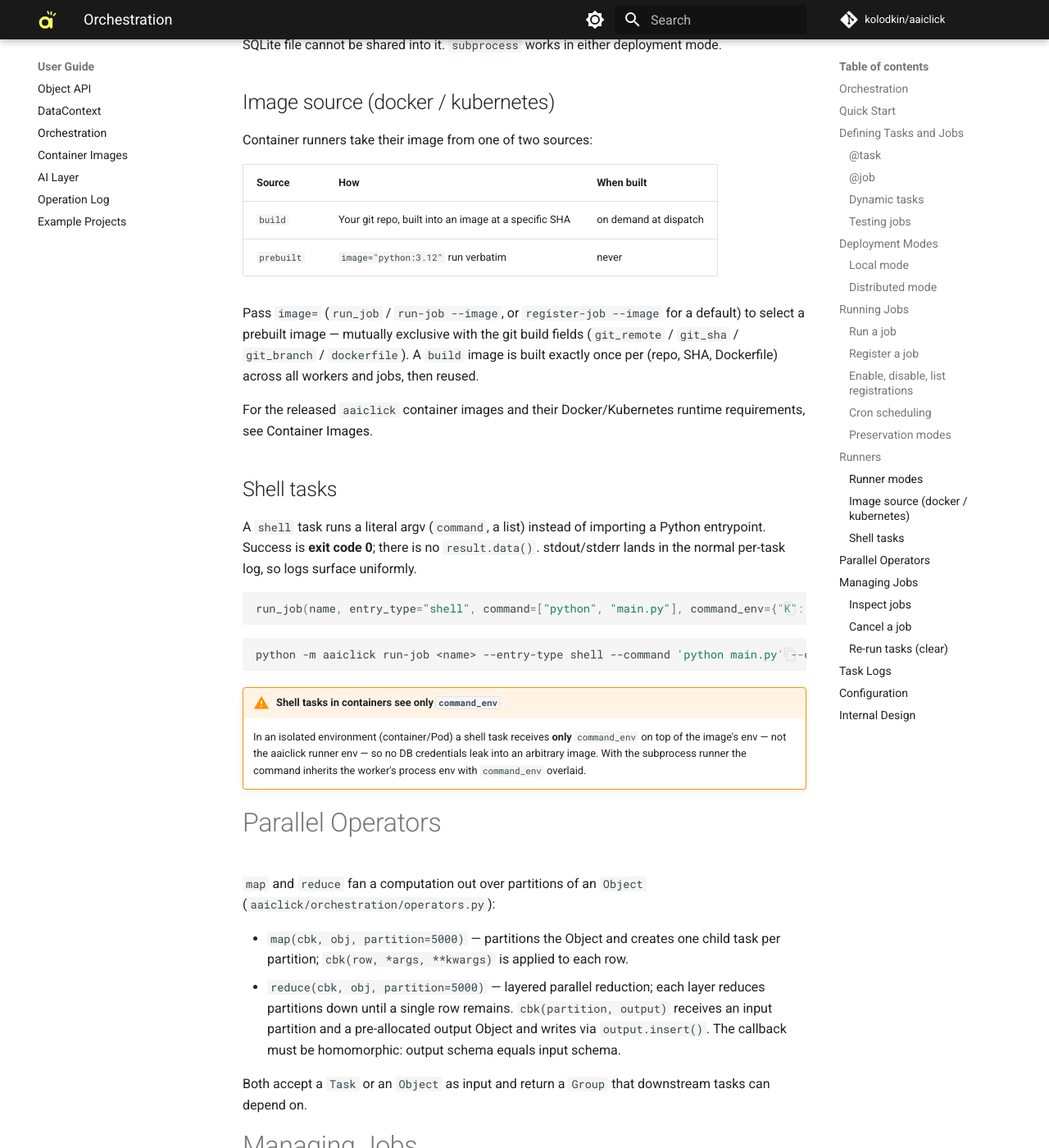
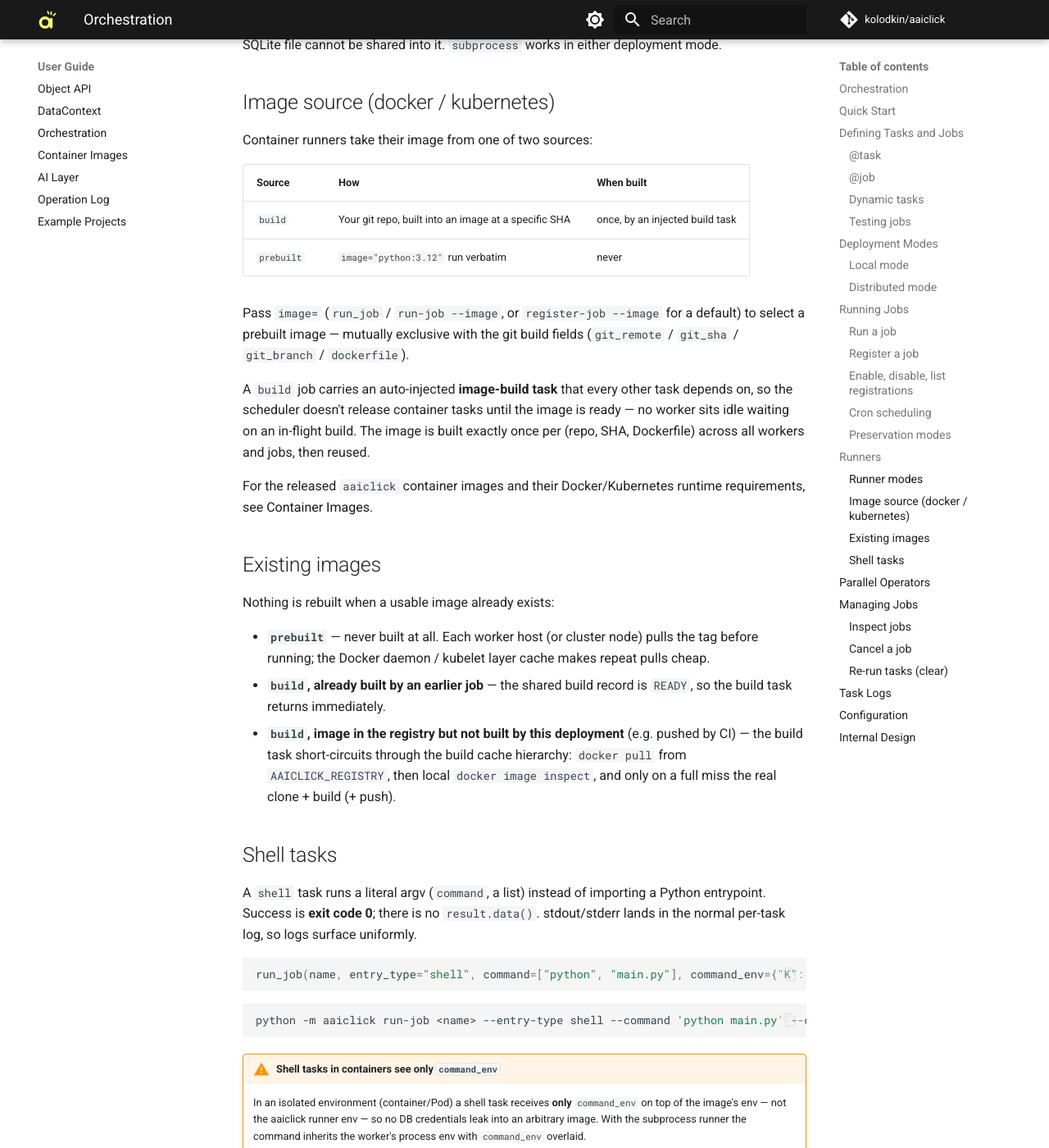
Before and after one commit to kolodkin/aaiclick, an MkDocs documentation site: the page built from docs/user_guide/orchestration.md, in a window 1280 px wide and 1400 px high, scrolled down 5494 px. Shown: the whole window at 82% size. Built offline with MkDocs 1.6.1 and Material for MkDocs 9.7.7, drawn with Linux system fonts in a browser that asks for light colours; comment, search, counter and statistics services are not loaded.

Commit message:
docs: document existing-image handling for container runners
Add an "Existing images" section to the orchestration user guide (prebuilt
pull caching, READY build record, registry/local-daemon cache hierarchy)
and fix the stale "on demand at dispatch" wording left from before the
injected build task. Mirror the cache hierarchy in the design doc.

Co-Authored-By: Claude Fable 5 <noreply@anthropic.com>
Claude-Session: https://claude.ai/code/session_01RUji2dyP3rpPEw4ktKJTBD

```diff
--- a/docs/user_guide/orchestration.md
+++ b/docs/user_guide/orchestration.md
@@ -268,19 +268,38 @@ works in either deployment mode.
 
 Container runners take their image from one of two sources:
 
-| Source     | How                                                        | When built            |
-|------------|------------------------------------------------------------|-----------------------|
-| `build`    | Your git repo, built into an image at a specific SHA       | on demand at dispatch |
-| `prebuilt` | `image="python:3.12"` run verbatim                         | never                 |
+| Source     | How                                                        | When built                        |
+|------------|------------------------------------------------------------|-----------------------------------|
+| `build`    | Your git repo, built into an image at a specific SHA       | once, by an injected build task   |
+| `prebuilt` | `image="python:3.12"` run verbatim                         | never                             |
 
 Pass `image=` (`run_job` / `run-job --image`, or `register-job --image` for a
 default) to select a prebuilt image — mutually exclusive with the git build
-fields (`git_remote` / `git_sha` / `git_branch` / `dockerfile`). A `build`
-image is built exactly once per (repo, SHA, Dockerfile) across all workers and
-jobs, then reused.
+fields (`git_remote` / `git_sha` / `git_branch` / `dockerfile`).
+
+A `build` job carries an auto-injected **image-build task** that every other
+task depends on, so the scheduler doesn't release container tasks until the
+image is ready — no worker sits idle waiting on an in-flight build. The image
+is built exactly once per (repo, SHA, Dockerfile) across all workers and jobs,
+then reused.
 
 For the released `aaiclick` container images and their Docker/Kubernetes
 runtime requirements, see [Container Images](container_images.md).
+
+## Existing images
+
+Nothing is rebuilt when a usable image already exists:
+
+- **`prebuilt`** — never built at all. Each worker host (or cluster node)
+  pulls the tag before running; the Docker daemon / kubelet layer cache makes
+  repeat pulls cheap.
+- **`build`, already built by an earlier job** — the shared build record is
+  `READY`, so the build task returns immediately.
+- **`build`, image in the registry but not built by this deployment** (e.g.
+  pushed by CI) — the build task short-circuits through the build cache
+  hierarchy: `docker pull` from `AAICLICK_REGISTRY`, then local
+  `docker image inspect`, and only on a full miss the real clone + build
+  (+ push).
 
 ## Shell tasks
 
```
Also changed, not shown: docs/designs/orchestration.md (+1 -1 lines).
